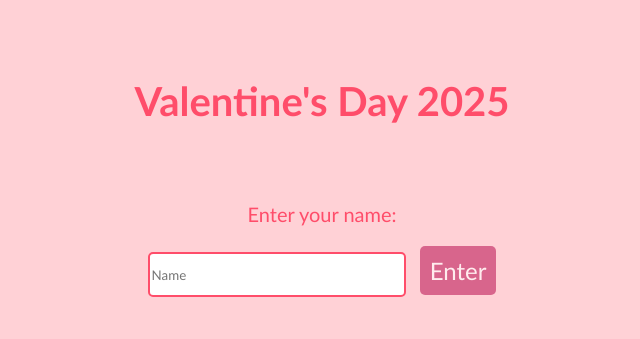
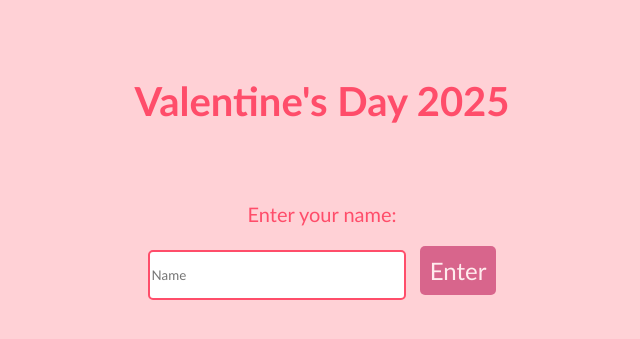
Before and after one commit to mathmaniac88/mathmaniac88.github.io, a Jekyll site: the page valentines2025.html, which Jekyll copies as it is, in a window 1280 px wide. Shown: the top 339 px of the page, without its empty margins (318-958 px from the left). Built offline with Jekyll 4.4.1, drawn with Linux system fonts in a browser that asks for light colours.

Commit message:
Update valentines2025.html

```diff
--- a/valentines2025.html
+++ b/valentines2025.html
@@ -45,7 +45,7 @@ button:active {
 
 input[type="text"] {
   width: 250px;
-  height: 80%;
+  height: 44px;
   border-radius: 5px;
   border: 2px solid #ff4d6a;
   font-family: "Trebuchet MS";
```
